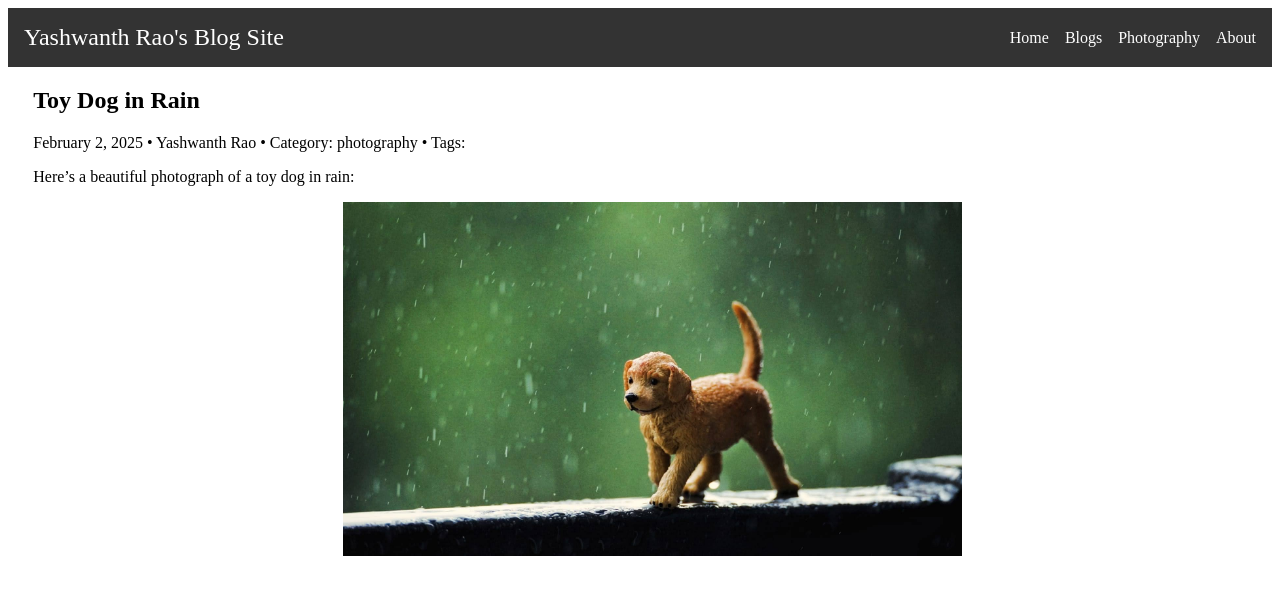
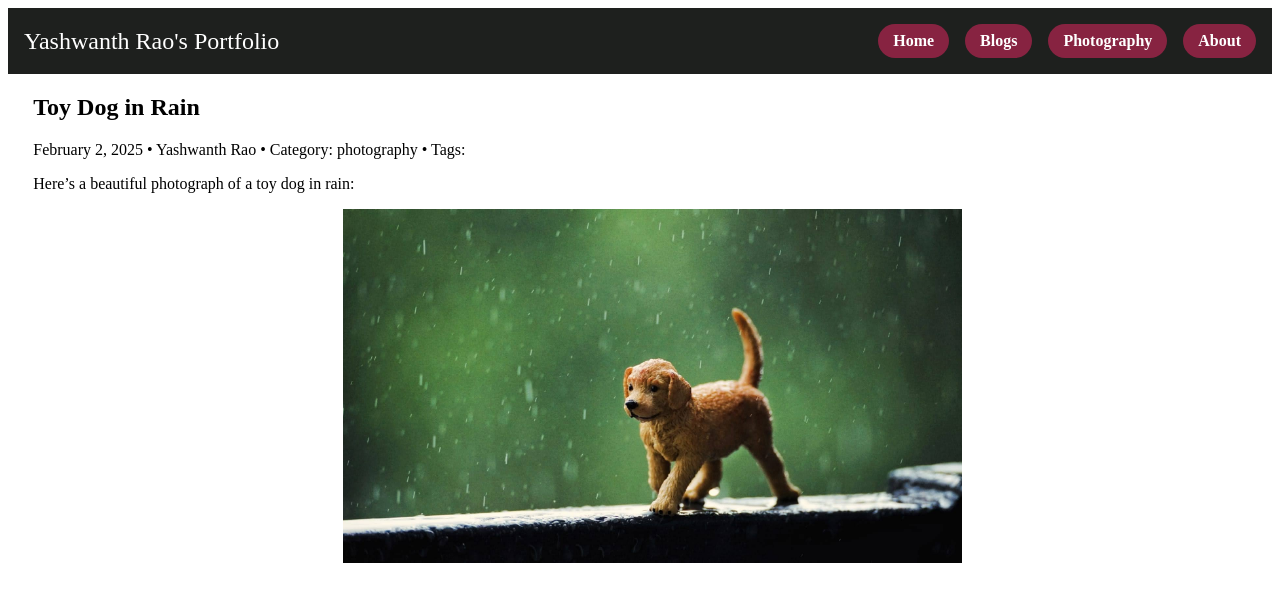
Before and after one commit to YashwanthRao95/YashwanthRao95.github.io, a Jekyll site: the page built from _posts/2025-02-02-brownie.md, in a window 1280 px wide. Shown: the top 602 px of the page. Built offline with Jekyll 4.4.1, drawn with Linux system fonts in a browser that asks for light colours.

Commit message:
Changes to the navbar and styles on pages

```diff
--- a/_includes/navbar.html
+++ b/_includes/navbar.html
@@ -1,6 +1,6 @@
 <nav class="navbar">
     <div class="navbar-brand">
-      <a href="{{ '/' | relative_url }}">Yashwanth Rao's Blog Site</a>
+      <a href="{{ '/' | relative_url }}">Yashwanth Rao's Portfolio</a>
       <button class="navbar-toggle" aria-label="Toggle navigation">
         <span class="hamburger-icon"></span>
       </button>
--- a/assets/css/about.css
+++ b/assets/css/about.css
@@ -9,6 +9,7 @@
     height: 200px;
     border-radius: 50%;
     object-fit: cover;
+    box-shadow: 0 4px 8px rgba(0, 0, 0, 0.2);
 }
 
 .container-content {
--- a/assets/css/style.css
+++ b/assets/css/style.css
@@ -1,6 +1,6 @@
 /* Navbar styles */
 .navbar {
-  background-color: #333;
+  background-color: #1E201E;
   padding: 1rem;
   display: flex;
   justify-content: space-between;
@@ -14,6 +14,7 @@
   justify-content: space-between;
   align-items: center;
   width: 100%;
+  font-family: "Times New Roman", Georgia, serif;
 }
 
 .navbar-brand a {
@@ -57,24 +58,34 @@
 }
 
 .navbar-links {
-  list-style: none;
-  display: flex;
+  display: flex; /* Aligns items horizontally */
+  list-style: none; /* Removes bullets */
+  padding: 0;
   margin: 0;
-  padding: 0;
 }
 
 .navbar-links li {
   margin-left: 1rem;
+  border-radius: 4rem;
 }
 
 .navbar-links a {
+  display: inline-block;
+  background: #872341;
+  border: none;
+  padding: 8px 15px;
+  cursor: pointer;
+  font-weight: bold;
+  border-radius: 4rem;
   color: #fff;
   text-decoration: none;
   font-size: 1rem;
+  transition: background 0.3s ease, color 0.3s ease;
 }
 
 .navbar-links a:hover {
-  color: #f4c10f;
+  background: lightgray;
+  color: #1E201E;
 }
 
 .slider {
@@ -142,12 +153,11 @@
     display: none;
     flex-direction: column;
     width: 100%;
-    background-color: #444;
+    background-color: #872341;
     position: absolute;
     top: 60px;
     left: 0;
     width: 100%;
-    background-color: #444;
     z-index: 1001;
   }
 
@@ -166,6 +176,11 @@
     display: block;
   }
 
+  .navbar-links li a:hover {
+    background: lightgray;
+    color: #1E201E;
+  }
+
   .photography-item {
     width: 90%;
     float: none;
```
Also changed, not shown: 13 other files.
